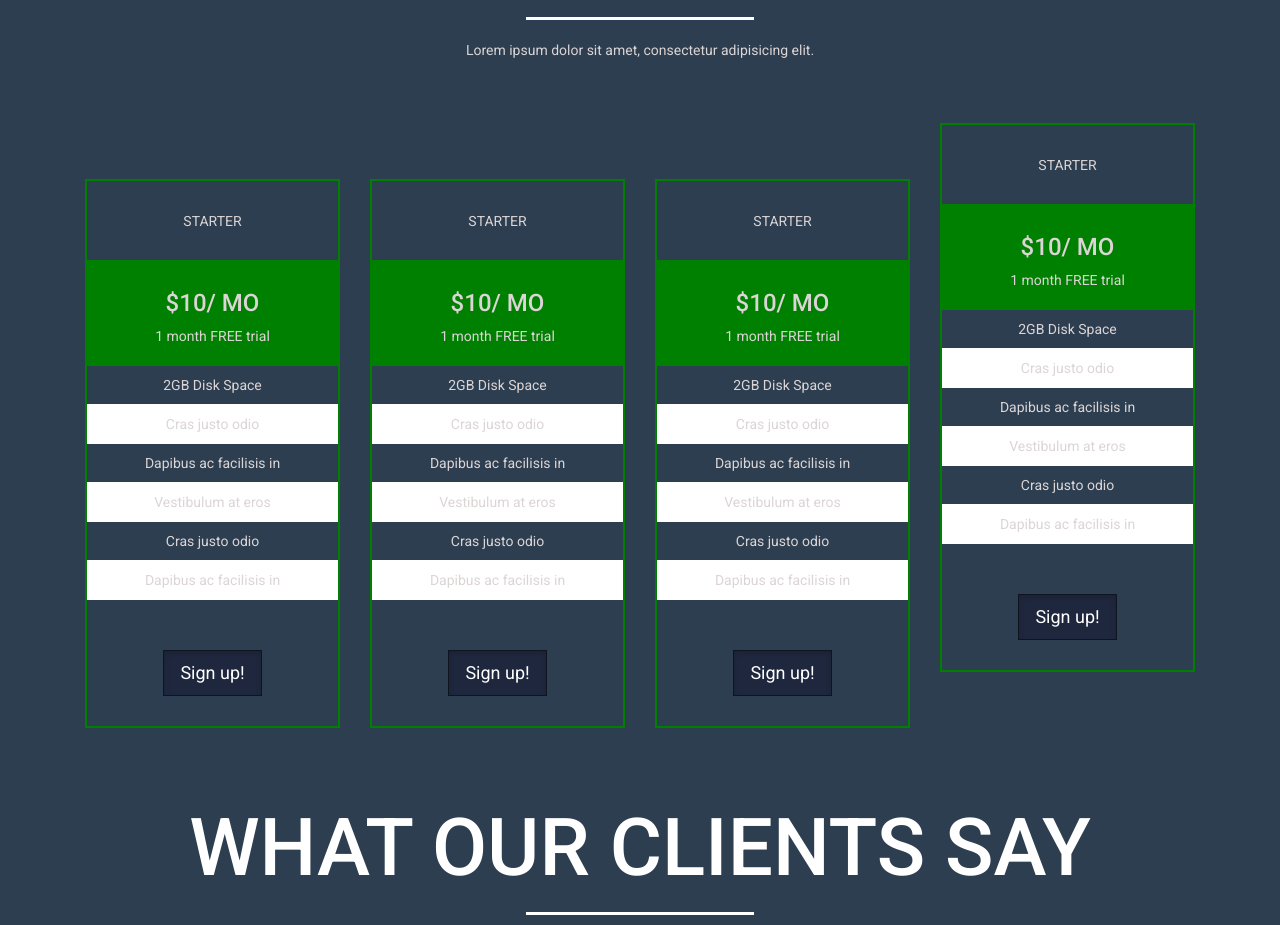
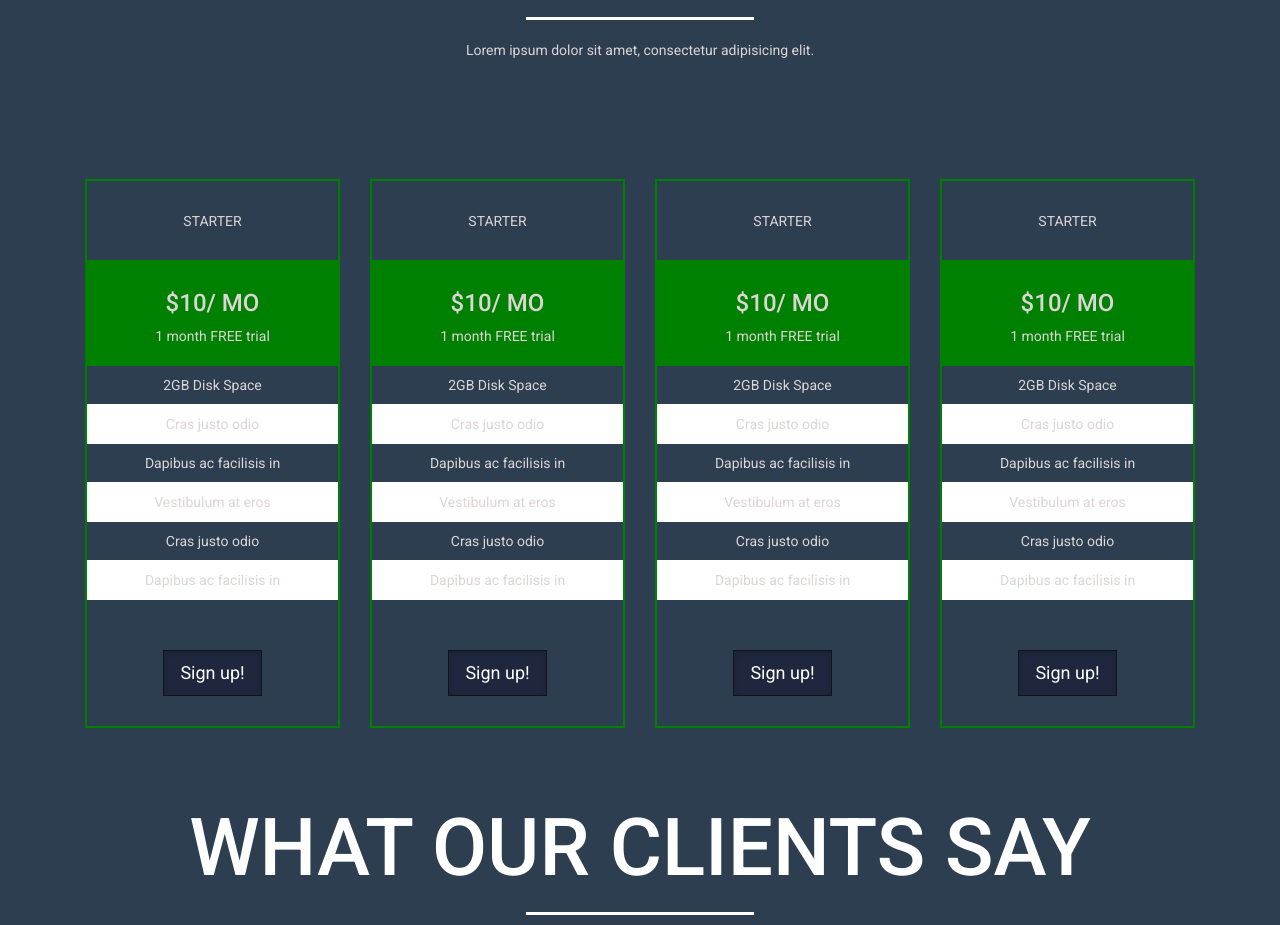
Before and after one commit to GenyLeong/kane, a plain HTML site: page index.html in a window 1280 px wide. Shown: the part 4229-5154 px from the top of the page. Drawn offline with nearby package versions, Linux system fonts and the light colour scheme.

Commit message:
ultimos cambios gg

```diff
--- a/index.html
+++ b/index.html
@@ -3,7 +3,7 @@
 	<head>
 		<meta charset="utf-8">
 		<title>Escoge tu paleta de colores!</title>
-		<meta name="viewport" content="width=device-width, initial-scale=1.0">
+		<meta name="viewport" content="width=device-width, user-scalable=no">
 		<meta name="description" content="ThreeSixty Bootstrap Template">
 		<meta name="author" content="Fabian Bentz Webdesign">
 		<link href="css/bootstrap.min.css" rel="stylesheet">
@@ -402,7 +402,7 @@
 							</div>
 						</div>
 						<div class="col-md-3 col-sm-3">
-							<div class="card hvr-grow">
+							<div class="card hvr-grow mv-56">
 								<ul class="list-group list-group-flush text-center mg-0">
 									<li class="list-group-item">STARTER</li>
 									<li class="list-group-item"><h3>$10<span>/ MO</span></h3><p>1 month FREE trial</p></li>
```
